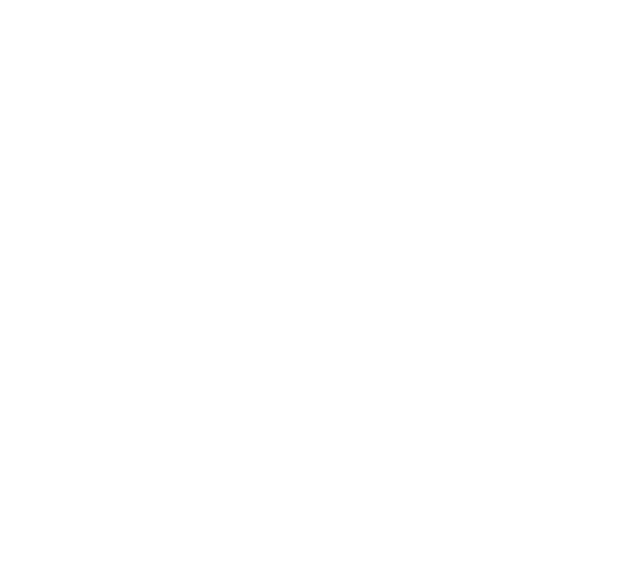
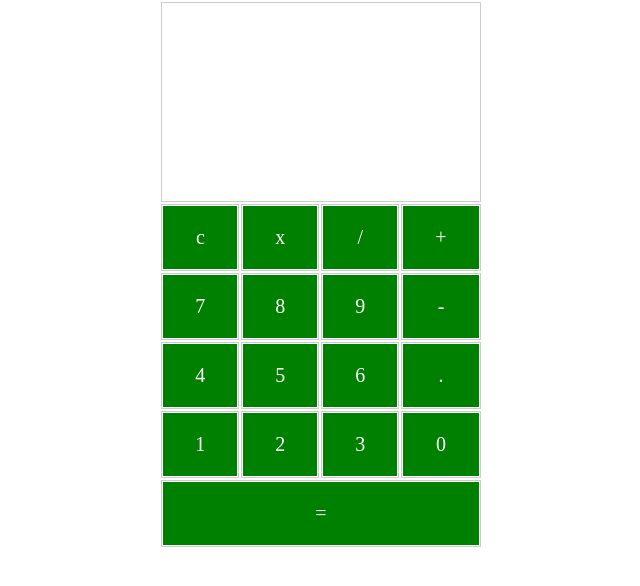
Before and after one commit to supertun555/learn-to-pr, a Nuxt app: page /Sahphan in a window 1280 px wide. Before the commit this address had no page. Shown: the top 586 px of the page, without its empty margins (319-959 px from the left). Built offline with nearby package versions, Linux system fonts and the light colour scheme.

Commit message:
add Sahaphan page

```diff
--- /dev/null
+++ b/pages/Sahphan.vue
@@ -0,0 +1,121 @@
+<template>
+  <div class="hello">
+    <table>
+      <tr>
+        <td height="200px" colspan="4">{{num1}} {{operater}} {{result}} {{num2}} {{sum}}</td>
+      </tr>
+      <tr>
+        <td><button @click="clear()">c</button></td>
+        <td><button @click="operate('x')">x</button></td>
+        <td><button @click="operate('/')">/</button></td>
+        <td><button @click="operate('+')">+</button></td>
+      </tr>
+      <tr>
+        <td><button @click="clickNum(7)">7</button></td>
+        <td><button @click="clickNum(8)">8</button></td>
+        <td><button @click="clickNum(9)">9</button></td>
+        <td><button @click="operate('-')">-</button></td>
+      </tr>
+      <tr>
+        <td><button @click="clickNum(4)">4</button></td>
+        <td><button @click="clickNum(5)">5</button></td>
+        <td><button @click="clickNum(6)">6</button></td>
+        <td><button @click="clickNum('.')">.</button></td>
+      </tr>
+      <tr>
+        <td><button @click="clickNum(1)">1</button></td>
+        <td><button @click="clickNum(2)">2</button></td>
+        <td><button @click="clickNum(3)">3</button></td>
+        <td><button @click="clickNum(0)">0</button></td>
+      </tr>
+      <tr>
+        <td colspan="4"><button @click="summation()">=</button></td>
+      </tr>
+    </table>
+  </div>
+</template>
+<script>
+export default {
+  name: 'hello',
+  data () {
+    return {
+      result: '',
+      num: '',
+      operater: '',
+      num1: '',
+      num2: '',
+      sum: '',
+      temp: '',
+      sumEvent: 0
+    }
+  },
+  methods: {
+    clickNum: function (num) {
+      this.result = this.result + num
+      this.sum = ''
+    },
+    operate: function (op) {
+      if (this.operater === '' && this.sumEvent === 0) {
+        this.num1 = this.result
+        this.num1 *= 1
+      } else if (this.num1 === '') {
+        this.sum = ''
+        this.num1 = this.temp
+        this.num1 *= 1
+      }
+      this.operater = op
+      this.result = ''
+    },
+    clear: function () {
+      this.num1 = ''
+      this.num2 = ''
+      this.result = ''
+      this.operater = ''
+      this.sum = ''
+      this.sumEvent = 0
+    },
+    summation: function () {
+      this.num2 = this.result
+      this.num2 *= 1
+      this.result = ''
+      this.sum = ''
+      if (this.operater === '+') {
+        this.sum += this.num1 + this.num2
+      } else if (this.operater === '-') {
+        this.sum += this.num1 - this.num2
+      } else if (this.operater === 'x') {
+        this.sum += this.num1 * this.num2
+      } else if (this.operater === '/') {
+        this.sum += this.num1 / this.num2
+      }
+      this.temp = this.sum * 1
+      this.operater = ''
+      this.num1 = ''
+      this.num2 = ''
+      this.sumEvent = 1
+    }
+  }
+}
+</script>
+
+<style >
+table {
+  margin: auto;
+}
+table td{
+  border: 1px solid #CCC;
+}
+button {
+    background-color: green; /* Green */
+    border: none;
+    width:100%;
+    color: white;
+    padding: 20px 32px;
+    text-align: center;
+    text-decoration: none;
+    display: inline-block;
+    font-size: 20px;
+    font-family: 'Microsoft JhengHei UI';
+    cursor: pointer;
+}
+</style>
--- a/pages/index.vue
+++ b/pages/index.vue
@@ -2,6 +2,7 @@
   <section class="container">
     <div>
       <h1>Learn to PR</h1>
+      <nuxt-link to="Sahphan">Sahaphan</nuxt-link>
     </div>
   </section>
 </template>
```
Also changed, not shown: 1 other file (tests, documents, lock files or other folders).
